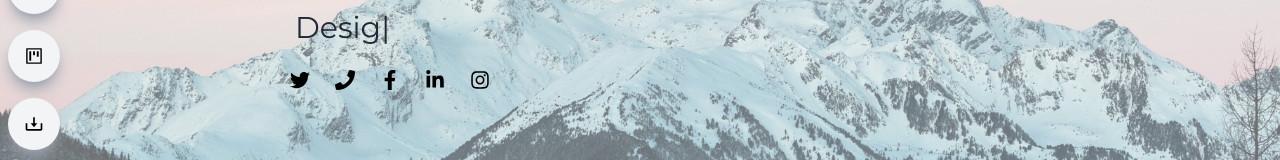
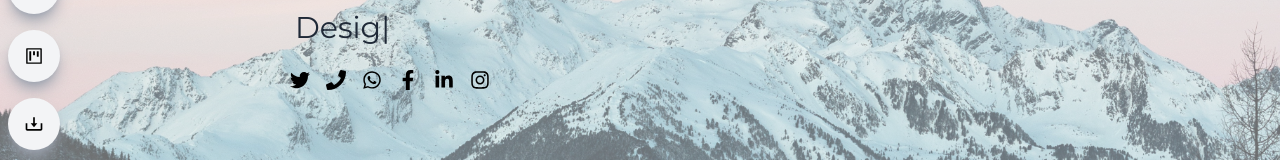
Before and after one commit to RonBachar/my-site, a React (Vite) app: page / in a window 1280 px wide. Shown: the part 382-542 px from the top of the page. Built offline with nearby package versions, Linux system fonts and the light colour scheme.

Commit message:
whatsapp

```diff
--- a/src/components/Main.jsx
+++ b/src/components/Main.jsx
@@ -6,7 +6,8 @@ import {
   FaFacebookF,
   FaInstagram,
   FaLinkedinIn,
-  FaPhone
+  FaPhone,
+  FaWhatsapp
 } from "react-icons/fa";
 
 const Main = () => {
@@ -42,9 +43,13 @@ const Main = () => {
             <a href="https://twitter.com/Ron82950274" target="_blank" rel="noopener noreferrer">
               <FaTwitter className="cursor-pointer" size={20} />
             </a>
-            <a href="tel:+1234567890">
-  <FaPhone className="cursor-pointer" size={20} />
-</a>
+            <a href="tel:+972544631809">
+              <FaPhone className="cursor-pointer" size={20} />
+            </a>
+            <a href="https://wa.me/1234567890">
+              <FaWhatsapp className="cursor-pointer" size={20} />
+            </a>
+
 
             <FaFacebookF className="" size={20} />
             <FaLinkedinIn className="" size={20} />
```
